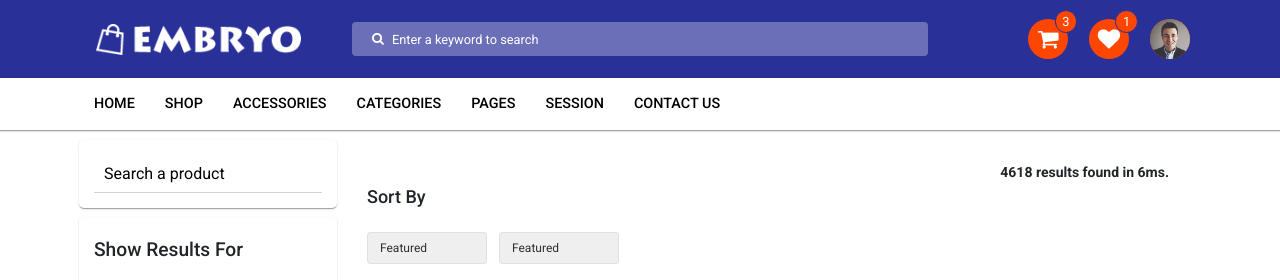
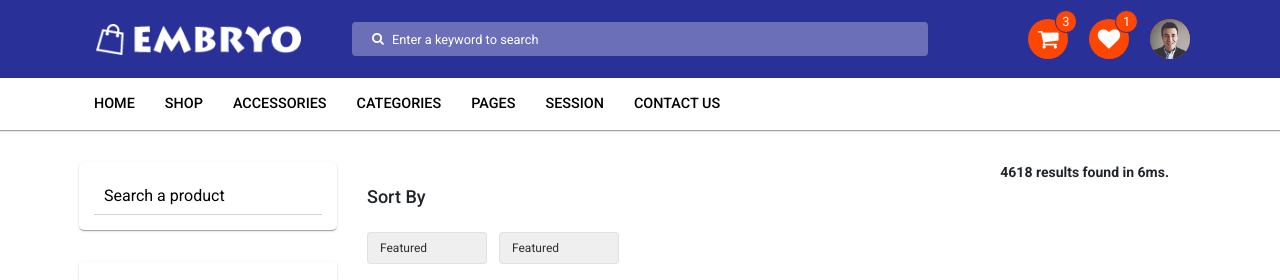
Before and after one commit to lmint3010/team-shop, a React (Create React App) app: page /categories in a window 1280 px wide. Shown: the top 280 px of the page. Built offline with nearby package versions, Linux system fonts and the light colour scheme.

Commit message:
add grid list product page categories

```diff
--- a/src/components/Categories/SearchProducts/SearchProducts.scss
+++ b/src/components/Categories/SearchProducts/SearchProducts.scss
@@ -1,7 +1,6 @@
 
 .search-product-block {
-    margin-top: 10px;
-    margin-bottom: 10px;
+    margin: 2rem 0;
     padding: 15px;
     border-radius: 5px;
     -webkit-border-radius: 5px;
```
